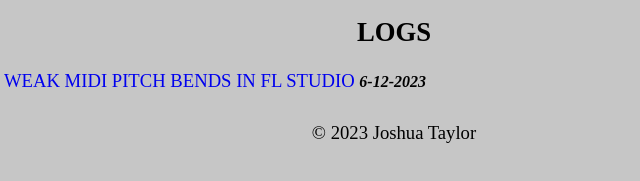
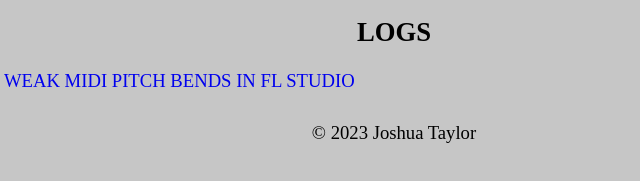
Before and after one commit to knpfalcon/knpfalcon, a plain HTML site: page index.html in a window 1280 px wide. Shown: the part 143-324 px from the top of the page, 246-886 px from the left. Drawn offline with Linux system fonts and the light colour scheme.

Commit message:
More tweaks.

```diff
--- a/css/style.css
+++ b/css/style.css
@@ -101,9 +101,6 @@ img {
 }
 
 .smalltime {
-    display: inline;
-    font-size: 12pt;
+    font-size: 10pt;
     font-style: italic;
-    font-weight: bold;
-    margin: auto auto;
 }
--- a/index.html
+++ b/index.html
@@ -25,7 +25,7 @@
 
 		<ul class="posts">
 
-			<li><a href="https://jdtaylor.net/posts/flstudio-midi/">Weak MIDI Pitch Bends in FL Studio</a> <div class="smalltime"><time time=" 2023-06-12T02:53:00">6-12-2023</time></div></li>
+			<li><a href="https://jdtaylor.net/posts/flstudio-midi/">Weak MIDI Pitch Bends in FL Studio</a></li>
 
 	</div>
 </main>
```
Also changed, not shown: posts/flstudio-midi/index.html (+6 -6 lines).
